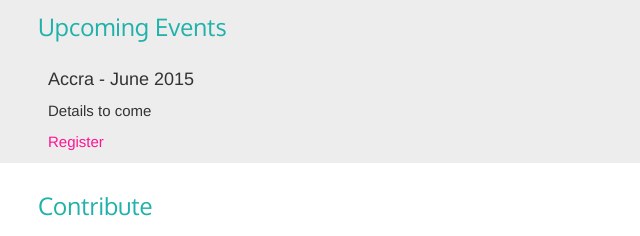
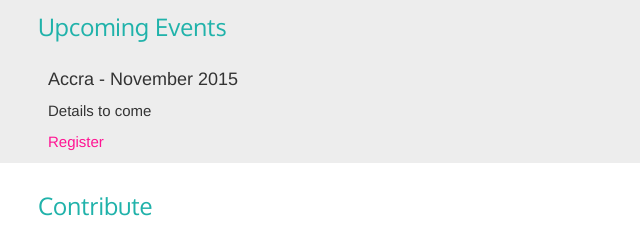
Before and after one commit to staritza/imInTech, a plain HTML site: page public/index.html in a window 1280 px wide. Shown: the part 467-703 px from the top of the page, 32-672 px from the left. Drawn offline with nearby package versions, Linux system fonts and the light colour scheme.

Commit message:
Ama: Change event date

```diff
--- a/public/index.html
+++ b/public/index.html
@@ -75,7 +75,7 @@
 
         <div class="row page-text">
             <div class="col-md-6">
-                <h4>Accra - June 2015</h4>
+                <h4>Accra - November 2015</h4>
 
 
                 <p>Details to come</p>
```
